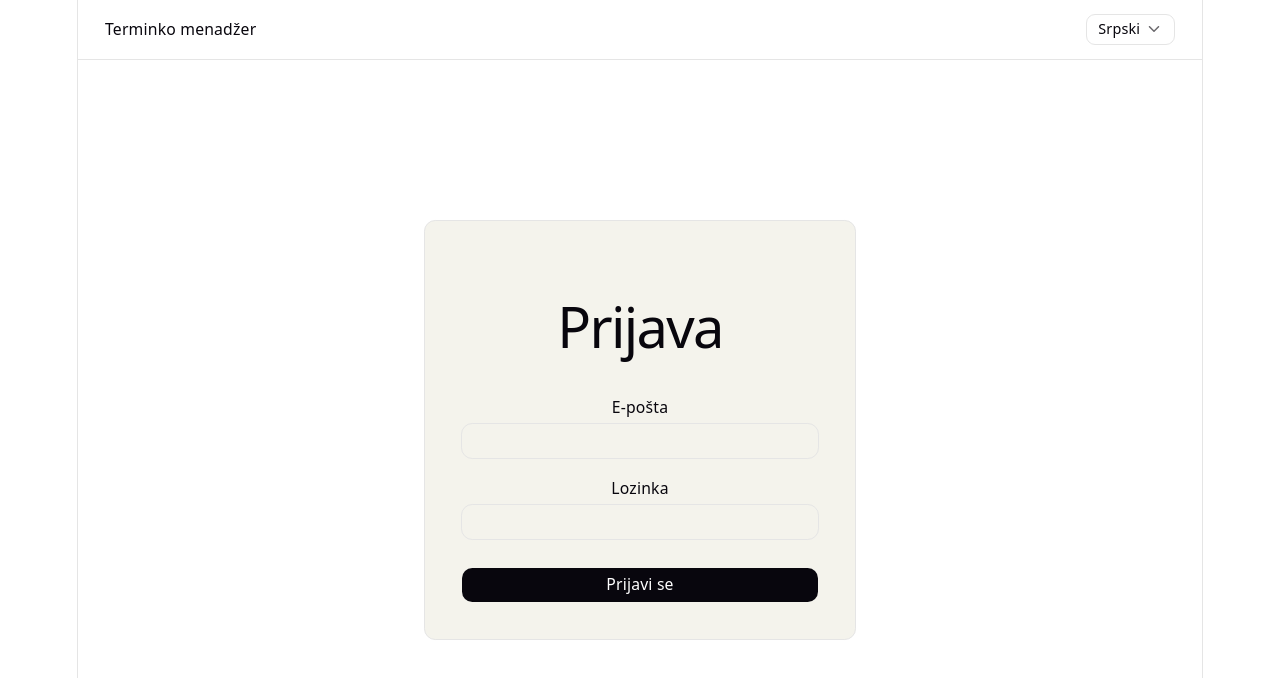
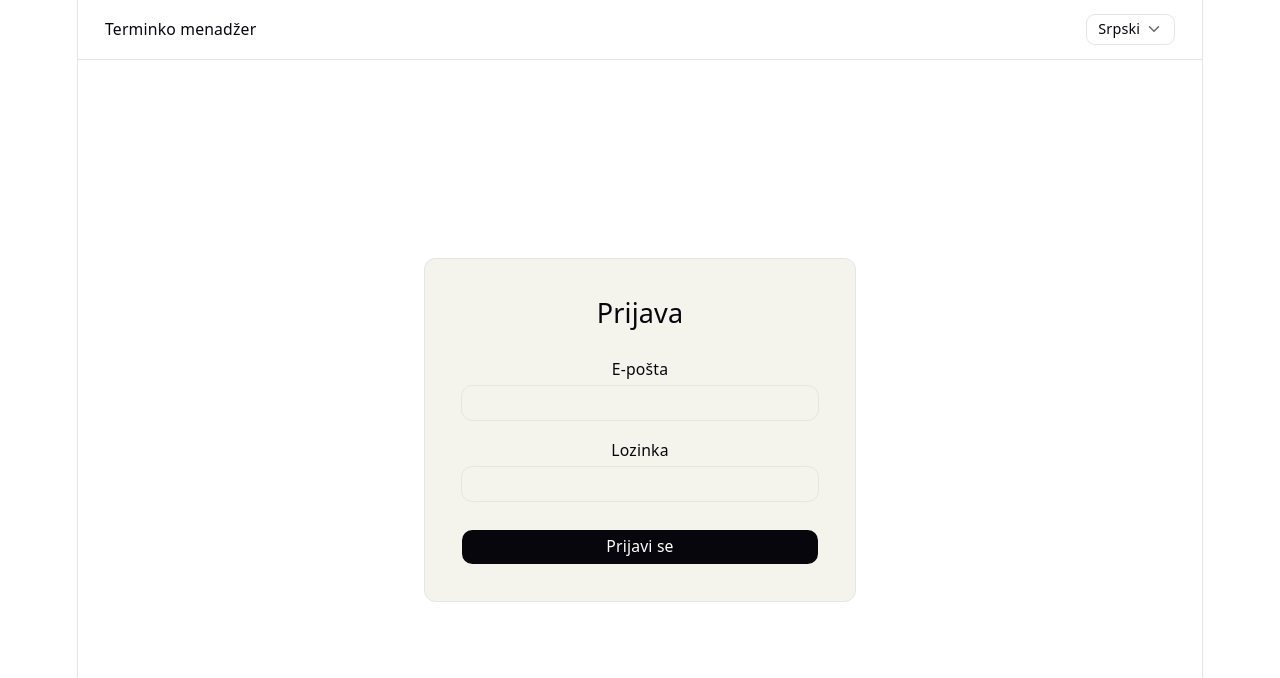
Before and after one commit to xarambash/terminko-manager, a React (Vite) app: page /login in a window 1280 px wide. Shown: the top 678 px of the page. Built offline with nearby package versions, Linux system fonts and the light colour scheme.

Commit message:
page title decreased

```diff
--- a/src/components/ui/PageTitle.tsx
+++ b/src/components/ui/PageTitle.tsx
@@ -2,10 +2,10 @@ import type { PageTitleProps } from '../../types'
 
 export function PageTitle({ children, className = '' }: PageTitleProps) {
   return (
-    <h1
+    <h6
       className={`text-2xl font-medium text-[var(--text-h)] ${className}`.trim()}
     >
       {children}
-    </h1>
+    </h6>
   )
 }
```
